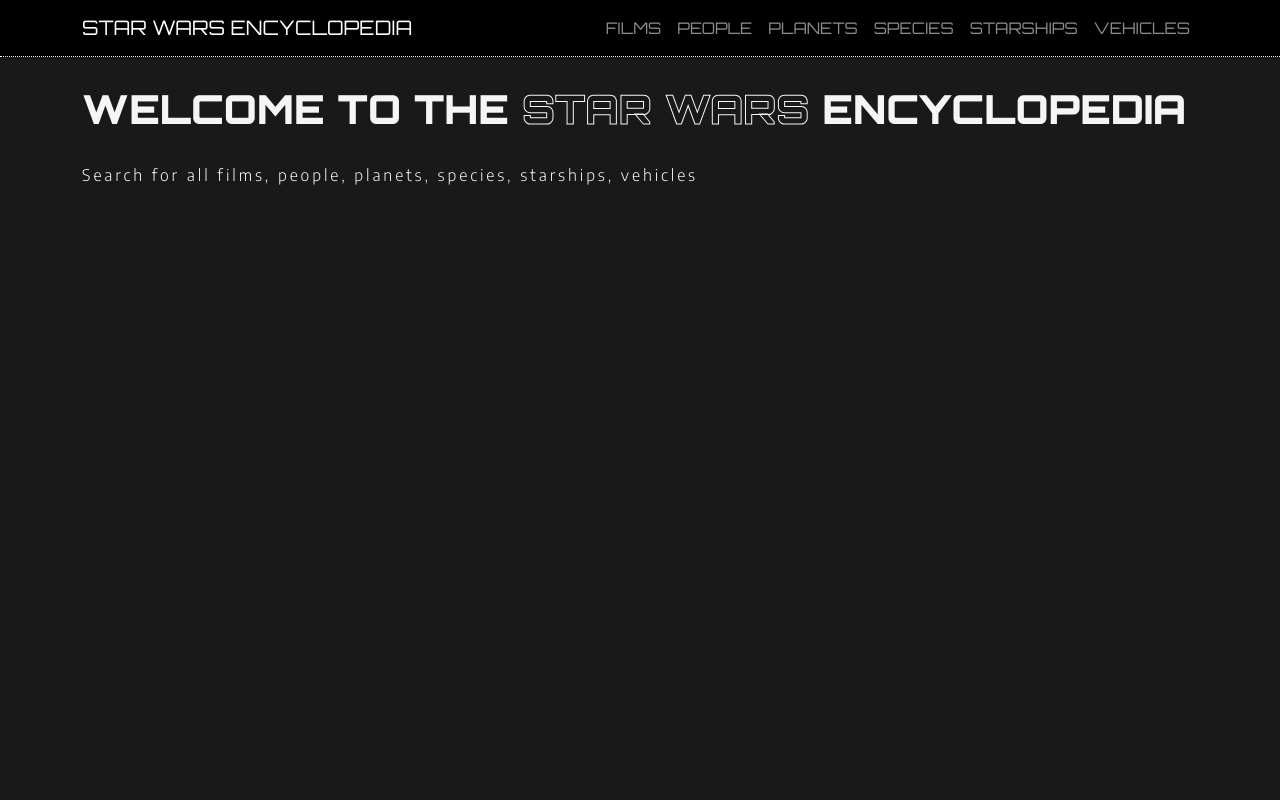
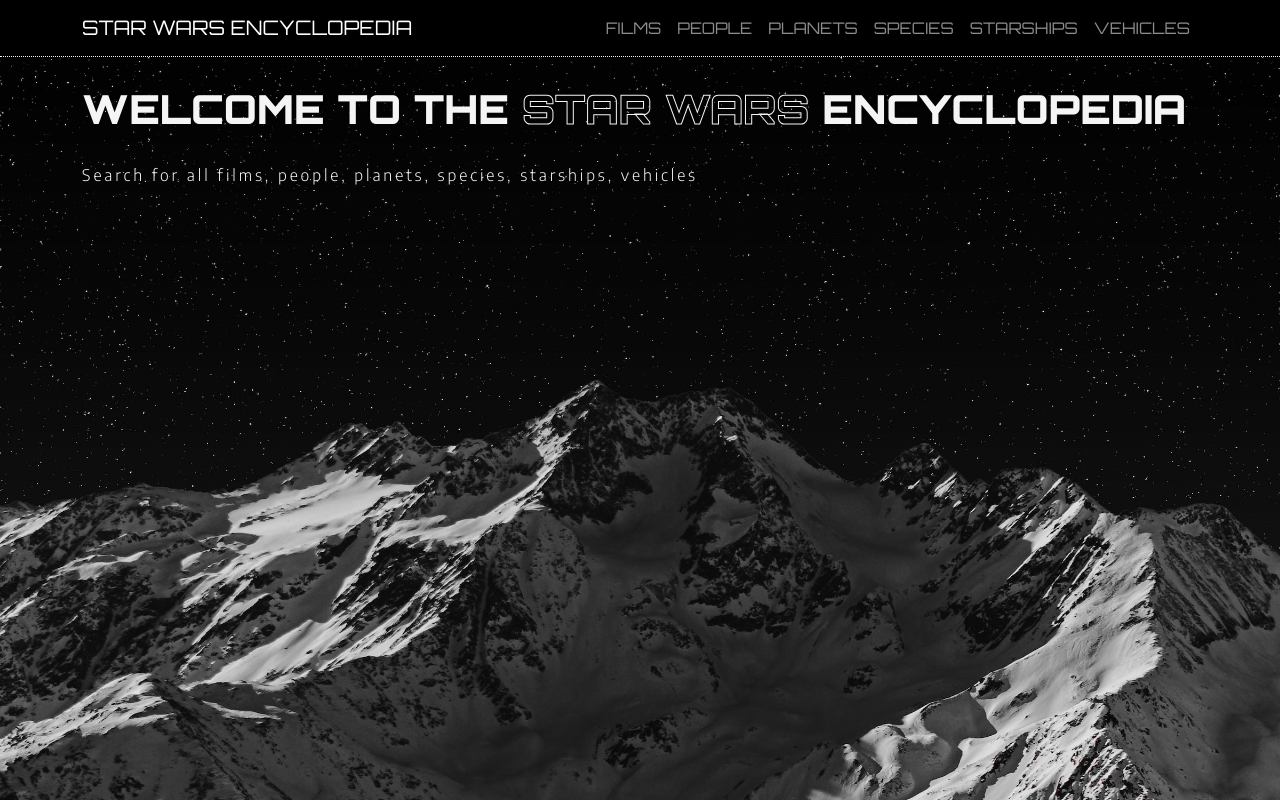
Before and after one commit to eli-ennab/star-wars-encyclopedia, a React (Vite) app: page / in a window 1280 px wide. Built offline with nearby package versions, Linux system fonts and the light colour scheme.

Commit message:
background image alternatives

```diff
--- a/src/assets/scss/App.scss
+++ b/src/assets/scss/App.scss
@@ -4,6 +4,11 @@
 
 body {
 	background-color: rgb(25, 25, 25);
+	// background-image: url('/public/saksham-gangwar-YVgOh8w1R4s-unsplash.jpg');
+	background-image: url('/public/alex_rainer-_lEexUTVsHA-unsplash.jpg');
+	background-size: cover;
+	background-repeat: no-repeat;
+	background-position: center center;
 	width: 100vw;
 	height: 100vh;
 	color: whitesmoke;
```
Also changed, not shown: public/alex_rainer-_lEexUTVsHA-unsplash.jpg (added), public/saksham-gangwar-YVgOh8w1R4s-unsplash.jpg (added).
